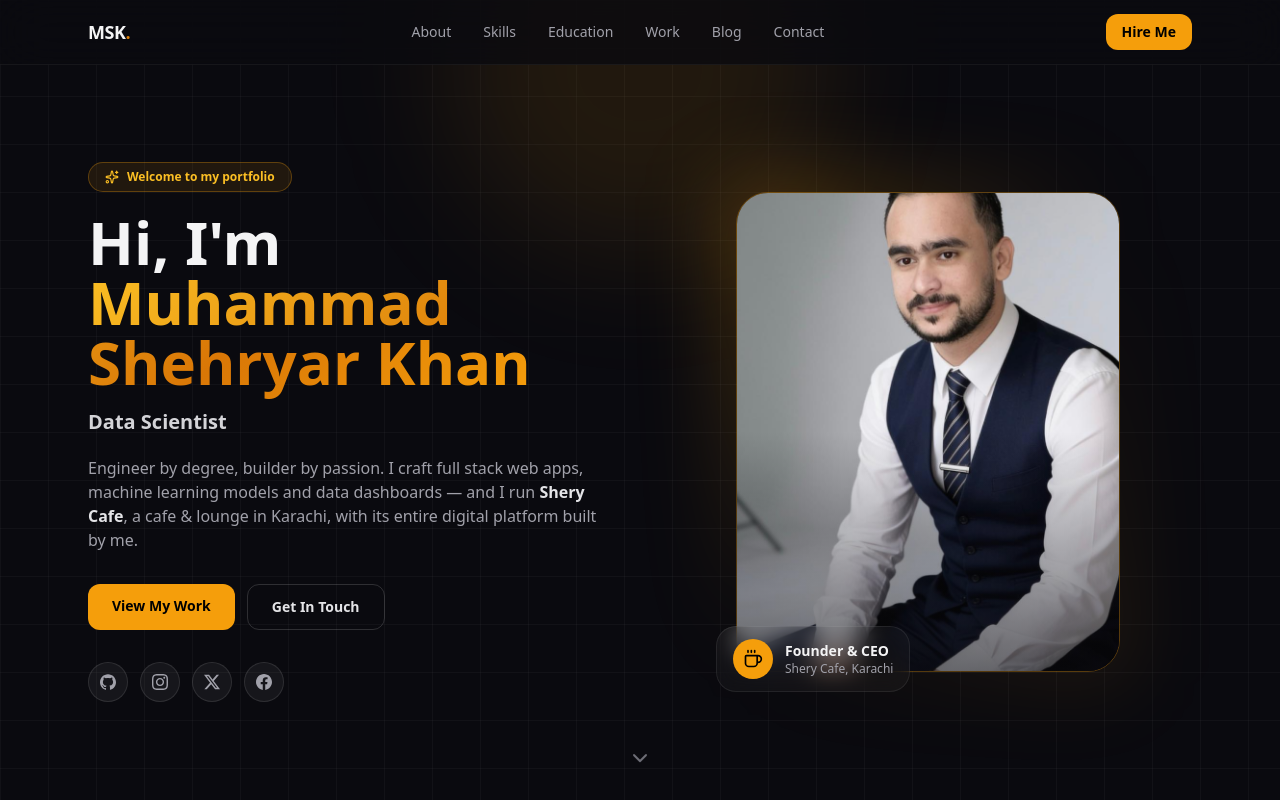
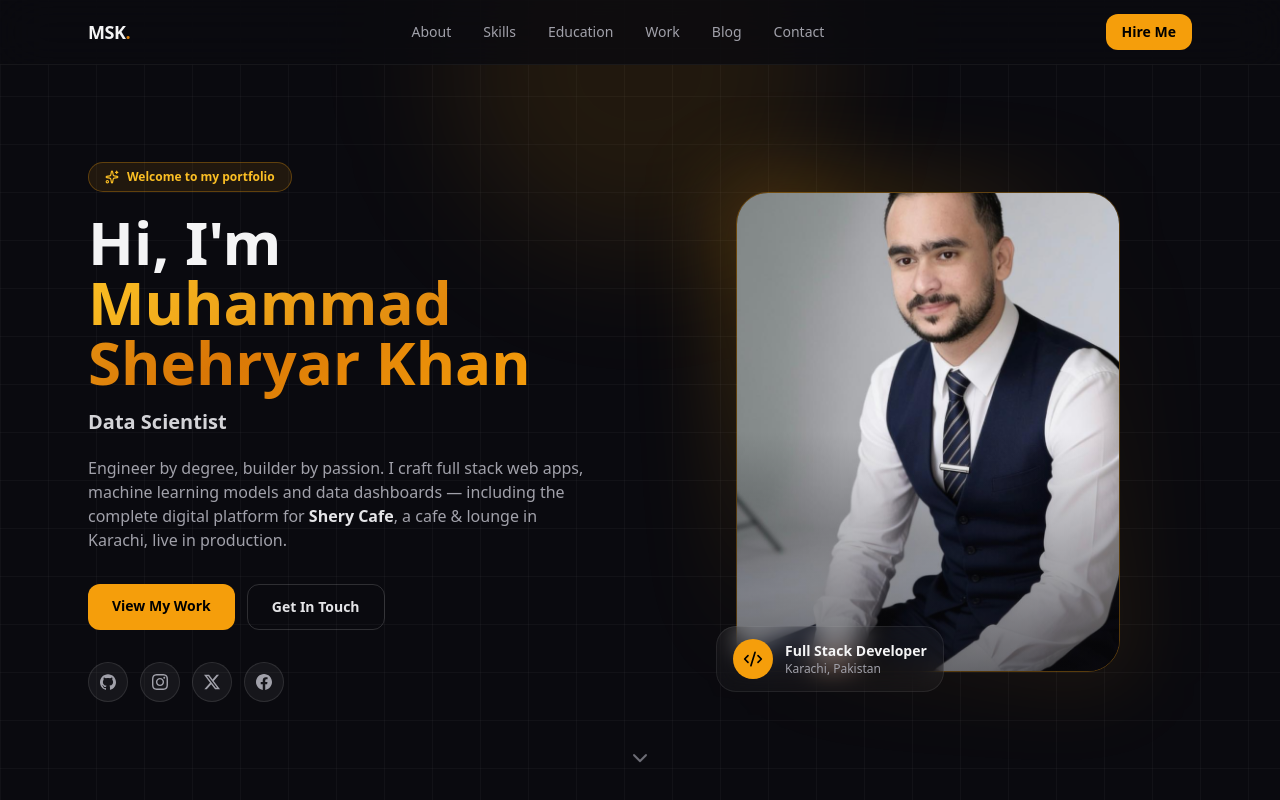
Before and after one commit to sheharyarshahid009-maker/sheharyar-portfolio, a Next.js app: page / in a window 1280 px wide. Shown: the top 800 px of the page. Built offline with nearby package versions, Linux system fonts and the light colour scheme.

Commit message:
Add School ERP project, remove founder claims

```diff
--- a/src/app/page.tsx
+++ b/src/app/page.tsx
@@ -7,7 +7,7 @@ import {
   Phone, MapPin, Mail,
   ChevronDown, ExternalLink, Code2, Brain, BarChart3, Globe,
   GraduationCap, Briefcase, PenLine, Copy, Check, Menu, X,
-  Coffee, Sparkles, Database, Cpu,
+  Sparkles, Database, Cpu,
 } from "lucide-react";
 
 /* Brand icons (lucide ne remove kar diye — inline SVG) */
@@ -49,7 +49,6 @@ const ROLES = [
   "Full Stack Developer",
   "Data Scientist",
   "Machine Learning Engineer",
-  "Founder — Shery Cafe",
 ];
 
 const SKILLS = [
@@ -181,6 +180,22 @@ const PROJECTS = [
       "Premium 3D dark-gold UI with animations",
       "Chat history, streaming replies & suggestion chips",
       "Deployed live on Streamlit Cloud",
+    ],
+  },
+  {
+    title: "School ERP — Complete School Management System",
+    tagline: "Multi-branch school ERP with 20+ modules — live in production",
+    link: "https://school-erp-liard.vercel.app",
+    linkLabel: "Try Live Demo",
+    badge: "Full Stack SaaS",
+    stack: ["Next.js 14", "TypeScript", "Prisma", "PostgreSQL", "Tailwind CSS"],
+    features: [
+      "Students, fees, attendance, exams, staff & salary management",
+      "Multi-branch support with instant branch switcher",
+      "Public online admission form & result check portal",
+      "Printable report cards, student ID cards & fee vouchers",
+      "Library, transport, homework diary, events & certificates",
+      "One-click WhatsApp alerts for fees & absences",
     ],
   },
 ];
@@ -326,9 +341,9 @@ export default function Portfolio() {
             </p>
             <p className="mt-4 max-w-lg text-sm leading-relaxed text-zinc-400 sm:text-base">
               Engineer by degree, builder by passion. I craft full stack web apps,
-              machine learning models and data dashboards — and I run{" "}
-              <span className="font-semibold text-zinc-200">Shery Cafe</span>, a cafe
-              & lounge in Karachi, with its entire digital platform built by me.
+              machine learning models and data dashboards — including the complete
+              digital platform for <span className="font-semibold text-zinc-200">Shery Cafe</span>,
+              a cafe & lounge in Karachi, live in production.
             </p>
             <div className="mt-8 flex flex-wrap gap-3">
               <a href="#work" className="rounded-xl bg-amber-500 px-6 py-3 text-sm font-bold text-black transition hover:bg-amber-400">
@@ -362,10 +377,10 @@ export default function Portfolio() {
               <div className="absolute inset-0 bg-gradient-to-t from-[#0a0a0f]/60 via-transparent to-transparent" />
             </div>
             <div className="glass absolute -bottom-5 -left-5 flex items-center gap-3 px-4 py-3">
-              <span className="grid h-10 w-10 place-items-center rounded-full bg-amber-500"><Coffee className="h-5 w-5 text-black" /></span>
+              <span className="grid h-10 w-10 place-items-center rounded-full bg-amber-500"><Code2 className="h-5 w-5 text-black" /></span>
               <div>
-                <p className="text-sm font-bold">Founder & CEO</p>
-                <p className="text-xs text-zinc-400">Shery Cafe, Karachi</p>
+                <p className="text-sm font-bold">Full Stack Developer</p>
+                <p className="text-xs text-zinc-400">Karachi, Pakistan</p>
               </div>
             </div>
           </motion.div>
@@ -381,7 +396,7 @@ export default function Portfolio() {
           {[
             { n: "6+", l: "Core Skills" },
             { n: "4", l: "Degrees & Diplomas" },
-            { n: "1", l: "Business Founded" },
+            { n: "7", l: "Live Projects" },
             { n: "15+", l: "Site Features Shipped" },
           ].map((s, i) => (
             <motion.div key={s.l} initial={{ opacity: 0, y: 16 }} whileInView={{ opacity: 1, y: 0 }} viewport={{ once: true }} transition={{ delay: i * 0.08 }} className="text-center">
@@ -401,7 +416,7 @@ export default function Portfolio() {
             a software engineer turned data scientist based in Karachi, Pakistan. My journey
             started with a BS in Software Engineering, and today I&apos;m pursuing a{" "}
             <span className="font-semibold text-amber-400">Post Graduate Diploma in Data Science</span>{" "}
-            at NED University — while running my own business.
+            at NED University — while shipping real products to production.
           </p>
           <p className="mt-4 text-sm leading-relaxed text-zinc-400 sm:text-base">
             I love building things end-to-end: from Python machine learning models and Power BI
```
